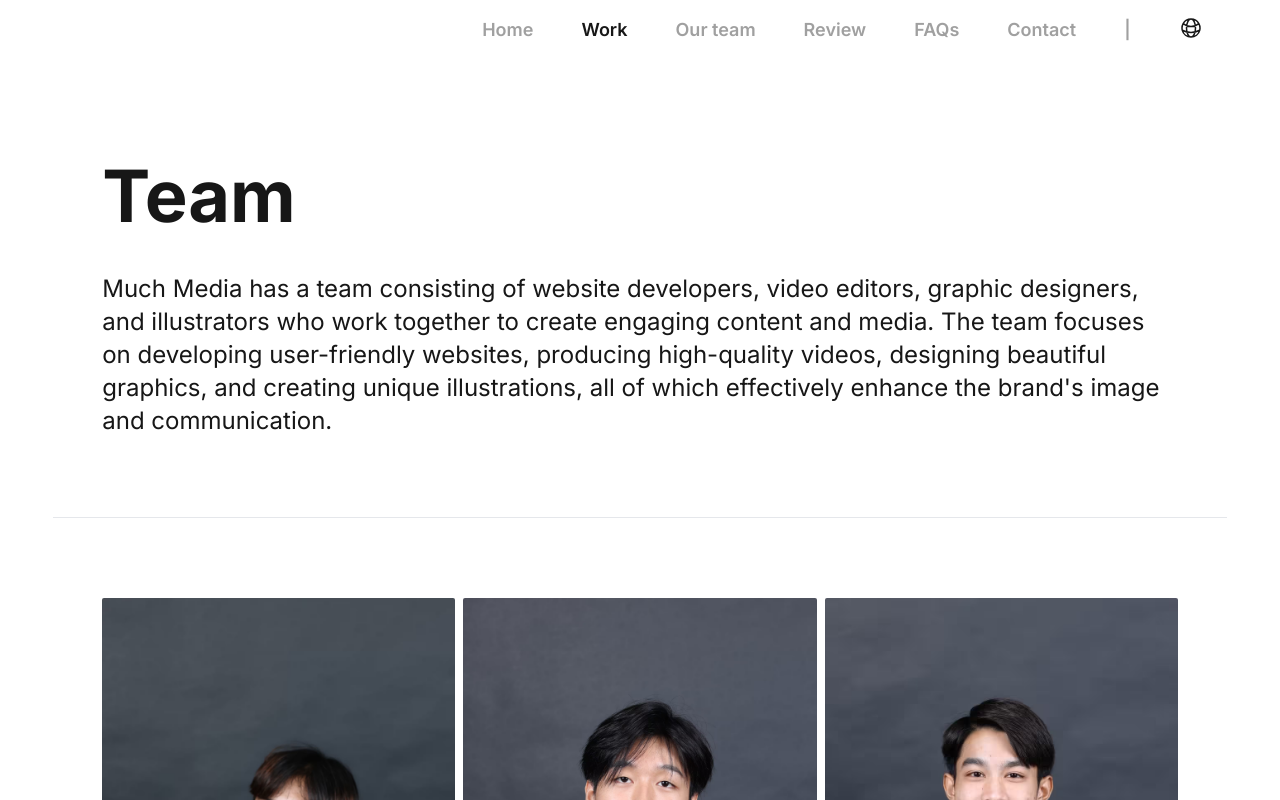
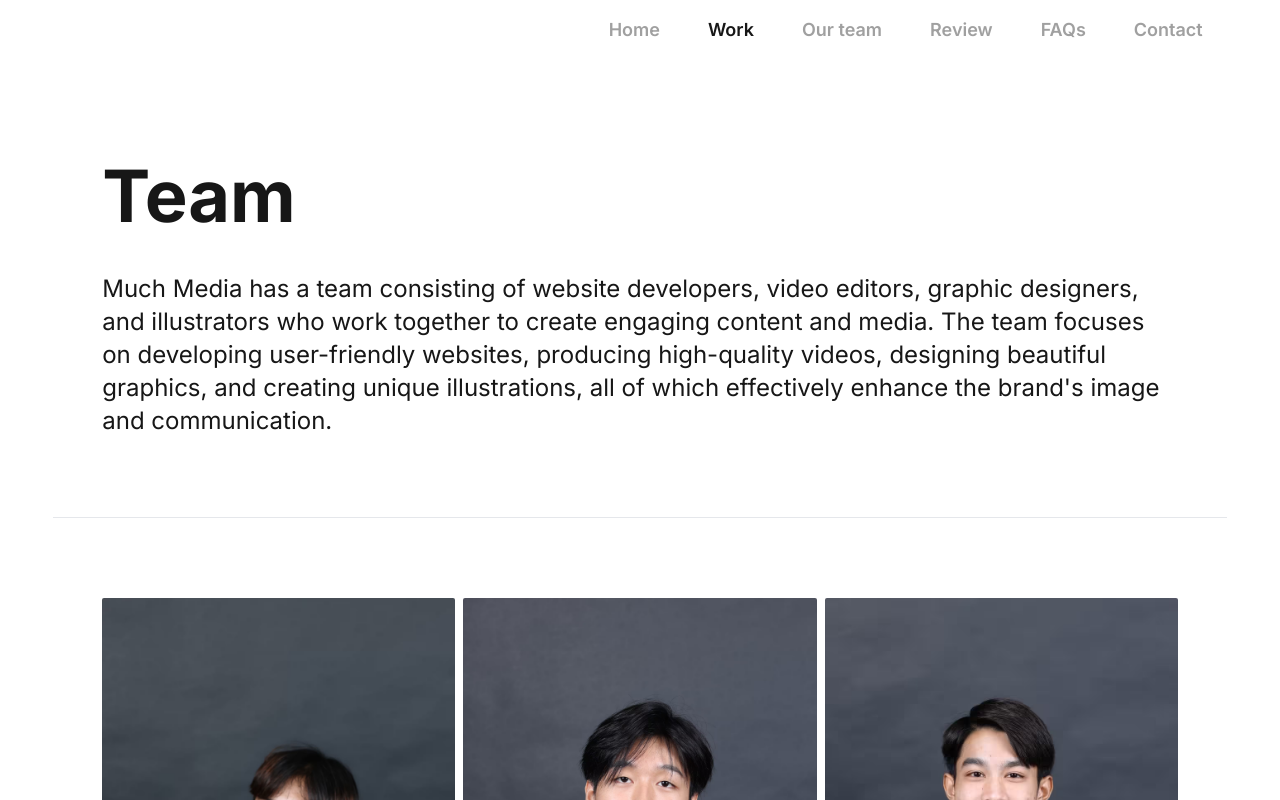
Before and after one commit to SupaseKLs/MuchMedia, a Next.js app: page / in a window 1280 px wide. Shown: the top 800 px of the page. Built offline with nearby package versions, Linux system fonts and the light colour scheme.

Commit message:
Sucessfully

```diff
--- a/src/app/components/header/index.jsx
+++ b/src/app/components/header/index.jsx
@@ -1,13 +1,11 @@
 'use client';
 import styles from './style.module.scss';
-import Link from 'next/link';
 import { useState, useEffect } from 'react';
 import { motion, AnimatePresence, delay } from 'framer-motion';
 import { Slant as Hamburger } from 'hamburger-react';
 import Image from 'next/image';
 import Logo from '@/app/asset/img/logo.svg';
 import Nav from './nav';
-import { background } from './anim';
 
 
 
@@ -18,9 +16,6 @@
     const [isMenuOpen, setMenuOpen] = useState(false);
     const [isDropDown, setDropDown] = useState(false);
     const [isActive, setIsActive] = useState(false);
-
-    const Duray = 0.15;
-    const stagger = 0.025;
 
     // UseEffect for scroll position detection
     useEffect(() => {
@@ -176,54 +171,13 @@
                                             Work
                                         </motion.p>
                                     </li>
-                                    {['Our team', 'Review', 'FAQs', 'Contact', '|'].map((Menu) => (
+                                    {['Our team', 'Review', 'FAQs', 'Contact'].map((Menu) => (
                                         <motion.li
                                             initial="initial"
                                             whileHover="hovered"
                                             key={Menu}
                                             className="relative md:px-3 lg:px-6 cursor-pointer text-lg font-semibold overflow-hidden font-Inter "
                                         >
-                                            {/* <div>
-                                                <a href="">{Menu.split("").map((l, i) => (
-                                                    <motion.span
-                                                        variants={{
-                                                            initial: { y: 0 },
-                                                            hovered: { y: "-100%" }
-                                                        }}
-                                                        transition={{
-                                                            duration: Duray,
-                                                            ease: 'easeInOut',
-                                                            delay: stagger * i
-                                                        }}
-                                                        key={i}
-                                                        className='inline-block'
-                                                    >
-                                                        {l}
-                                                    </motion.span>
-                                                ))}</a>
-                                            </div>
-                                            <div className='absolute inset-0 md:px-3 lg:px-6'>
-                                                <a href="">{Menu.split("").map((l, i) => (
-                                                    <motion.span
-                                                        variants={{
-                                                            initial: { y: "100%" },
-                                                            hovered: { y: 0 }
-                                                        }}
-                                                        transition={{
-                                                            duration: Duray,
-                                                            ease: 'easeInOut',
-                                                            delay: stagger * i
-                                                        }}
-                                                        key={i}
-                                                        className='inline-block'
-                                                    >
-                                                        {l}
-                                                    </motion.span>
-                                                ))}</a>
-                                            </div> */}
-
-
-
                                             <motion.div
                                             className='text-text_color'
                                             variants = {{
@@ -244,25 +198,6 @@
                                             </motion.div>
                                         </motion.li>
                                     ))}
-
-                                    <li className="md:px-3 lg:px-6 cursor-pointer">
-                                        <a href="Contact">
-                                            <svg
-                                                xmlns="http://www.w3.org/2000/svg"
-                                                fill="none"
-                                                viewBox="0 0 24 24"
-                                                strokeWidth={1.5}
-                                                stroke="currentColor"
-                                                className="size-6"
-                                            >
-                                                <path
-                                                    strokeLinecap="round"
-                                                    strokeLinejoin="round"
-                                                    d="M12 21a9.004 9.004 0 0 0 8.716-6.747M12 21a9.004 9.004 0 0 1-8.716-6.747M12 21c2.485 0 4.5-4.03 4.5-9S14.485 3 12 3m0 18c-2.485 0-4.5-4.03-4.5-9S9.515 3 12 3m0 0a8.997 8.997 0 0 1 7.843 4.582M12 3a8.997 8.997 0 0 0-7.843 4.582m15.686 0A11.953 11.953 0 0 1 12 10.5c-2.998 0-5.74-1.1-7.843-2.918m15.686 0A8.959 8.959 0 0 1 21 12c0 .778-.099 1.533-.284 2.253m0 0A17.919 17.919 0 0 1 12 16.5c-3.162 0-6.133-.815-8.716-2.247m0 0A9.015 9.015 0 0 1 3 12c0-1.605.42-3.113 1.157-4.418"
-                                                />
-                                            </svg>
-                                        </a>
-                                    </li>
                                 </ul>
 
                                 {/* Mobile Menu */}
@@ -377,10 +312,6 @@
                                                                     </motion.li>
                                                                     <motion.li
                                                                         variants={items}
-                                                                        // initial={{ opacity: 0, x: -50 }}
-                                                                        // animate={{ opacity: 1, x: 0 }}
-                                                                        // exit={{ opacity: 0, x: -50 }}
-                                                                        // transition={{ delay: 0.4, duration: 0.3 }}
                                                                         className="py-4"
                                                                     >
                                                                         <motion.a
@@ -420,14 +351,6 @@
                                                     exit={{ opacity: 0 }}
                                                     transition={{ ease: 'easeInOut', delay: .2 }}
                                                     className="px-6 py-3 cursor-pointer">
-
-                                                    <motion.a href="Contact"
-                                                        whileHover={{ color: '#767676' }}
-                                                    >
-                                                        <svg xmlns="http://www.w3.org/2000/svg" fill="none" viewBox="0 0 24 24" strokeWidth={1.5} stroke="currentColor" className="size-6">
-                                                            <path strokeLinecap="round" strokeLinejoin="round" d="M12 21a9.004 9.004 0 0 0 8.716-6.747M12 21a9.004 9.004 0 0 1-8.716-6.747M12 21c2.485 0 4.5-4.03 4.5-9S14.485 3 12 3m0 18c-2.485 0-4.5-4.03-4.5-9S9.515 3 12 3m0 0a8.997 8.997 0 0 1 7.843 4.582M12 3a8.997 8.997 0 0 0-7.843 4.582m15.686 0A11.953 11.953 0 0 1 12 10.5c-2.998 0-5.74-1.1-7.843-2.918m15.686 0A8.959 8.959 0 0 1 21 12c0 .778-.099 1.533-.284 2.253m0 0A17.919 17.919 0 0 1 12 16.5c-3.162 0-6.133-.815-8.716-2.247m0 0A9.015 9.015 0 0 1 3 12c0-1.605.42-3.113 1.157-4.418" />
-                                                        </svg>
-                                                    </motion.a>
                                                 </motion.li>
                                             </ul>
                                         </motion.div>
```
Also changed, not shown: 1 other file (tests, documents, lock files or other folders).
